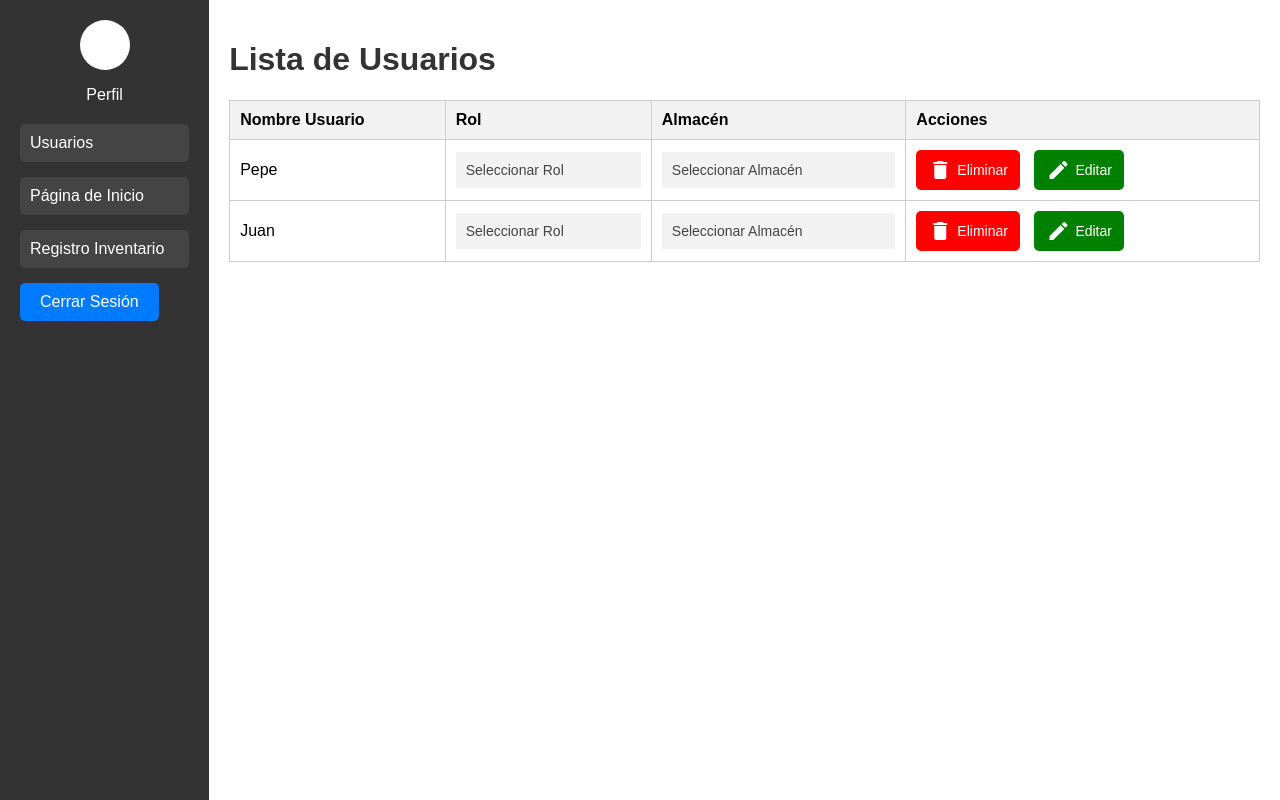
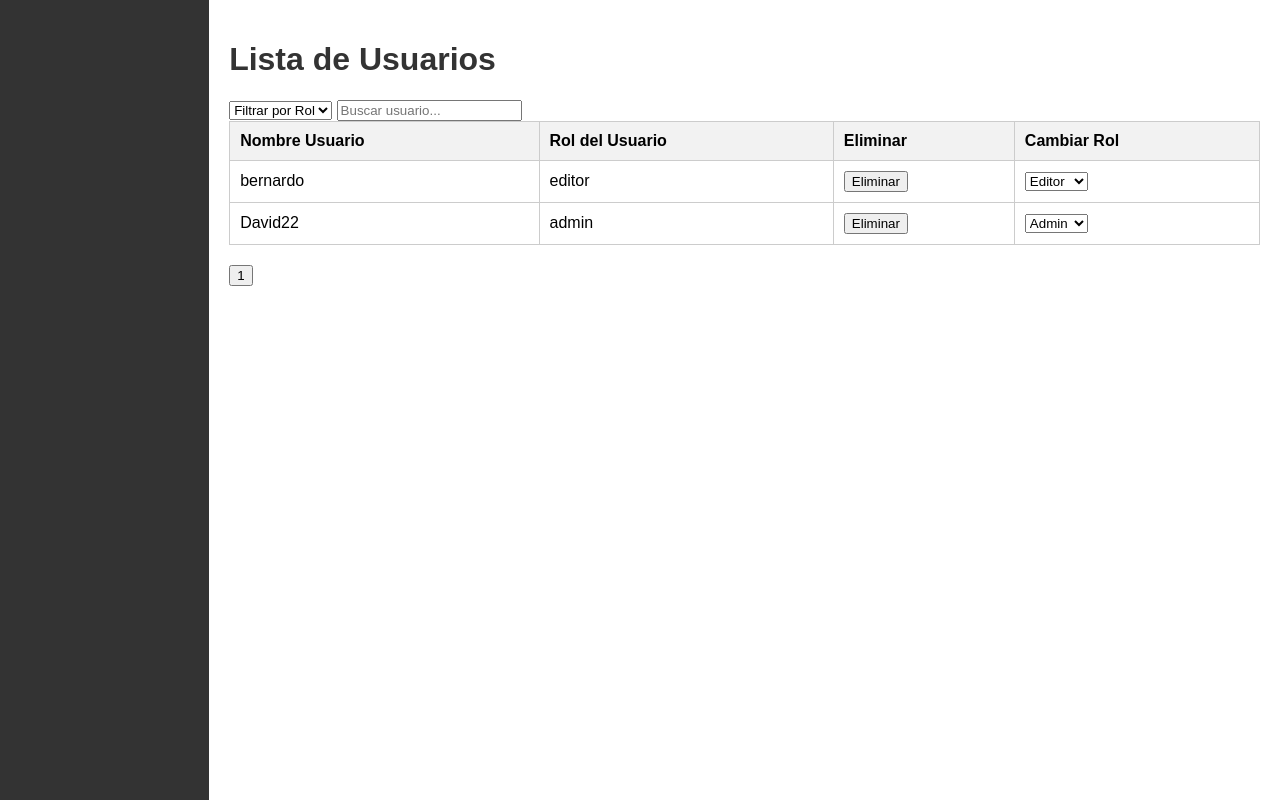
Before and after one commit to Angu017/Save_in, a Django app: page /adminusuarios/ in a window 1280 px wide. Run offline with Django 5.2, Linux system fonts and the light colour scheme; data comes from the database, SQL or seed files in the repository; both versions use the stored data as it was after the commit.

Commit message:
editar rol

```diff
--- a/ventas/pagina/static/css/adminusuarios.css
+++ b/ventas/pagina/static/css/adminusuarios.css
@@ -102,29 +102,28 @@ th {
     margin-right: 5px;
 }
 
-/* Estilos para el acordeón */
+/* Estilo para el acordeón */
 .accordion {
-    background-color: #f2f2f2;
+    background-color: #f1f1f1;
     color: #444;
     cursor: pointer;
     padding: 10px;
     width: 100%;
+    text-align: left;
     border: none;
-    text-align: left;
     outline: none;
-    font-size: 14px;
-    transition: 0.4s;
+    font-size: 15px;
 }
 
-.accordion:hover {
-    background-color: #ddd;
+.accordion.active, .accordion:hover {
+    background-color: #ccc;
 }
 
 .panel {
     padding: 0 18px;
     display: none;
-    background-color: white;
+    background-color: #f9f9f9;
     overflow: hidden;
-    border: 1px solid #ccc;
-    border-radius: 5px;
+    border: solid 1px #ddd;
+    margin-top: 10px;
 }
--- a/ventas/pagina/templates/adminusuarios.html
+++ b/ventas/pagina/templates/adminusuarios.html
@@ -6,99 +6,143 @@
     <meta name="viewport" content="width=device-width, initial-scale=1.0">
     <title>Gestión de Usuarios</title>
     <link rel="stylesheet" href="{% static 'css/adminusuarios.css' %}">
-    <!-- Enlace a Google Icons para los iconos -->
     <link href="https://fonts.googleapis.com/icon?family=Material+Icons" rel="stylesheet">
 </head>
 <body>
     <div class="sidebar">
-        <div class="perfil">
-            <div class="perfil-imagen"></div>
-            <p>Perfil</p>
-        </div>
-        <ul>
-            <li><a href="{% url 'adminusuarios' %}">Usuarios</a></li>
-            <li><a href="{% url 'adminpage' %}">Página de Inicio</a></li>
-            <li><a href="{% url 'vendedor' %}" class="active">Registro Inventario</a></li>
-            <!-- cerrar sesión -->
-            <li>
-                <form action="{% url 'logout' %}" method="post" style="display:inline;">
-                    {% csrf_token %}
-                    <button type="submit" style="padding: 10px 20px; background-color: #007BFF; color: white; border: none; border-radius: 5px; cursor: pointer; font-size: inherit;">
-                        Cerrar Sesión
-                    </button>
-                </form>
-            </li>
-        </ul>
+        <!-- Sidebar content -->
     </div>
 
     <div class="main-content">
         <h1>Lista de Usuarios</h1>
-        <table>
+
+        <div class="filters">
+            <select id="roleFilter" onchange="applyFilter()">
+                <option value="">Filtrar por Rol</option>
+                <option value="admin">Admin</option>
+                <option value="editor">Editor</option>
+                <option value="viewer">Viewer</option>
+            </select>
+
+            <input type="text" id="searchInput" onkeyup="searchUser()" placeholder="Buscar usuario...">
+        </div>
+
+        <table id="userTable">
             <thead>
                 <tr>
                     <th>Nombre Usuario</th>
-                    <th>Rol</th>
-                    <th>Almacén</th>
-                    <th>Acciones</th>
+                    <th>Rol del Usuario</th>
+                    <th>Eliminar</th>
+                    <th>Cambiar Rol</th>
                 </tr>
             </thead>
-            <tbody>
-                <tr>
-                    <td>Pepe</td>
+            <tbody id="userTableBody"></tbody>
+        </table>
+
+        <div id="pagination"></div>
+    </div>
+
+    <script>
+        let currentPage = 1;
+
+        // Función para obtener usuarios
+        function fetchUsers(page = 1) {
+            const role = document.getElementById('roleFilter').value;
+            const url = role ? `/api/usuarios/?page=${page}&role=${role}` : `/api/usuarios/?page=${page}`;
+
+            fetch(url)
+                .then(response => response.json())
+                .then(data => displayUsers(data))
+                .catch(error => console.error('Error fetching users:', error));
+        }
+
+        // Función para mostrar los usuarios en la tabla
+        function displayUsers(data) {
+            const tableBody = document.getElementById('userTableBody');
+            tableBody.innerHTML = '';  // Limpiar la tabla antes de añadir nuevos usuarios
+
+            data.usuarios.forEach(user => {
+                const row = document.createElement('tr');
+                row.innerHTML = `
+                    <td>${user.username}</td>
+                    <td>${user.role}</td>
                     <td>
-                        <button class="accordion">Seleccionar Rol</button>
-                        <div class="panel">
-                            <p>Dueño</p>
-                            <p>Vendedor</p>
-                        </div>
+                        <button onclick="deleteUser('${user.username}')">Eliminar</button>
                     </td>
                     <td>
-                        <button class="accordion">Seleccionar Almacén</button>
-                        <div class="panel">
-                            <p>DonPepe</p>
-                            <p>Almacén Norte</p>
-                            <p>Almacén Sur</p>
-                        </div>
+                        <!-- Dropdown para cambiar el rol -->
+                        <select onchange="changeRole('${user.username}', this.value)">
+                            <option value="admin" ${user.role === 'admin' ? 'selected' : ''}>Admin</option>
+                            <option value="editor" ${user.role === 'editor' ? 'selected' : ''}>Editor</option>
+                            <option value="viewer" ${user.role === 'viewer' ? 'selected' : ''}>Viewer</option>
+                        </select>
                     </td>
-                    <td>
-                        <button class="btn eliminar">
-                            <span class="material-icons">delete</span> Eliminar
-                        </button>
-                        <button class="btn editar">
-                            <span class="material-icons">edit</span> Editar
-                        </button>
-                    </td>
-                </tr>
-                <tr>
-                    <td>Juan</td>
-                    <td>
-                        <button class="accordion">Seleccionar Rol</button>
-                        <div class="panel">
-                            <p>Dueño</p>
-                            <p>Vendedor</p>
-                        </div>
-                    </td>
-                    <td>
-                        <button class="accordion">Seleccionar Almacén</button>
-                        <div class="panel">
-                            <p>DonPepe</p>
-                            <p>Almacén Norte</p>
-                            <p>Almacén Sur</p>
-                        </div>
-                    </td>
-                    <td>
-                        <button class="btn eliminar">
-                            <span class="material-icons">delete</span> Eliminar
-                        </button>
-                        <button class="btn editar">
-                            <span class="material-icons">edit</span> Editar
-                        </button>
-                    </td>
-                </tr>
-            </tbody>
-        </table>
-    </div>
+                `;
+                tableBody.appendChild(row);
+            });
 
-    <script src="script.js"></script>
+            updatePagination(data.total_pages, data.current_page);
+        }
+
+        // Función para cambiar el rol de un usuario
+        function changeRole(username, role) {
+            fetch(`/api/usuarios/${username}/cambiar_rol/`, {
+                method: 'POST',
+                headers: {
+                    'Content-Type': 'application/x-www-form-urlencoded',
+                    'X-CSRFToken': getCookie('csrftoken')
+                },
+                body: `role=${role}`
+            })
+            .then(response => response.json())
+            .then(() => fetchUsers(currentPage))  // Refrescar la lista de usuarios
+            .catch(error => console.error('Error changing role:', error));
+        }
+
+        // Función para eliminar un usuario
+        function deleteUser(username) {
+            fetch(`/api/eliminar_usuario/${username}/`, {
+                method: 'DELETE',
+                headers: {
+                    'X-CSRFToken': getCookie('csrftoken')
+                }
+            })
+            .then(() => fetchUsers(currentPage))  // Refrescar la lista de usuarios
+            .catch(error => console.error('Error deleting user:', error));
+        }
+
+        // Función para actualizar la paginación
+        function updatePagination(totalPages, currentPage) {
+            const pagination = document.getElementById('pagination');
+            pagination.innerHTML = '';  // Limpiar la paginación
+
+            for (let i = 1; i <= totalPages; i++) {
+                const button = document.createElement('button');
+                button.innerText = i;
+                button.onclick = () => fetchUsers(i);  // Ir a la página correspondiente
+                pagination.appendChild(button);
+            }
+        }
+
+        // Función para obtener una cookie (CSRF token)
+        function getCookie(name) {
+            const cookies = document.cookie.split(';');
+            for (let cookie of cookies) {
+                cookie = cookie.trim();
+                if (cookie.startsWith(`${name}=`)) {
+                    return cookie.substring(name.length + 1);
+                }
+            }
+            return '';
+        }
+
+        // Función para aplicar el filtro de rol
+        function applyFilter() {
+            fetchUsers(currentPage);
+        }
+
+        // Iniciar la carga de usuarios al cargar la página
+        fetchUsers(currentPage);
+    </script>
 </body>
 </html>
--- a/ventas/pagina/urls.py
+++ b/ventas/pagina/urls.py
@@ -1,6 +1,6 @@
 from django.contrib import admin
 from django.urls import path
-from .views import index, about, client, log_in, register, adminpage, adminusuarios, inventarioadmin, vendedor, signup, signin, logout_view, crearproducto, editar_producto, historial_modificaciones, api_productos, eliminar_producto, productos_mayor_stock, payment_success, process_payment, paypal_view, modificarperfil, api_productos_fecha_vencimiento, api_productos_mayor_stock, cargar_excel, verPerfil
+from .views import index, about, client, log_in, register, adminpage, adminusuarios, inventarioadmin, vendedor, signup, signin, logout_view, crearproducto, editar_producto, historial_modificaciones, api_productos, eliminar_producto, productos_mayor_stock, payment_success, process_payment, paypal_view, modificarperfil, api_productos_fecha_vencimiento, api_productos_mayor_stock, cargar_excel, verPerfil, obtener_usuarios, eliminar_usuario, cambiar_rol
 
 
 urlpatterns = [
@@ -31,4 +31,8 @@ urlpatterns = [
     path('api/productos_mayor_stock/', api_productos_mayor_stock, name='api_productos_mayor_stock'),
     path("cargar_excel/", cargar_excel, name="cargar_excel"),
     path('verPerfil/', verPerfil, name='verPerfil'),
+    path('api/usuarios/', obtener_usuarios, name='obtener_usuarios'),
+    path('api/eliminar_usuario/<str:username>/', eliminar_usuario, name='eliminar_usuario'),
+    path('api/usuarios/<str:username>/cambiar_rol/', cambiar_rol, name='cambiar_rol'),
+
 ]
--- a/ventas/pagina/views.py
+++ b/ventas/pagina/views.py
@@ -24,11 +24,11 @@ from django.urls import reverse
 
 
 
+############################################################################################################################
 
 
 
-
-
+############################################################################################################################
 
 @login_required
 def ver_perfil(request):
@@ -552,3 +552,75 @@ def verPerfil(request):
         'last_name': profile.last_name if profile else '',
     })
 ################################################################################################
+
+
+################################################################################################################################################################################################
+#Administracion de usuarios
+################################################################################################################################################################################################
+@csrf_exempt
+def eliminar_usuario(request, username):
+    if request.method == 'DELETE':
+        try:
+            usuario = User.objects.get(username=username)
+            usuario.delete()  # Esto eliminará el perfil también gracias a la relación OneToOne
+            return JsonResponse({'status': 'success'}, status=200)
+        except User.DoesNotExist:
+            return JsonResponse({'error': 'Usuario no encontrado'}, status=404)
+    else:
+        return JsonResponse({'error': 'Método no permitido'}, status=405)
+
+@csrf_exempt
+def cambiar_rol(request, username):
+    if request.method == 'POST':
+        nuevo_rol = request.POST.get('role')
+        roles_permitidos = ['admin', 'editor', 'viewer']
+        if nuevo_rol not in roles_permitidos:
+            return JsonResponse({'error': 'Rol inválido'}, status=400)
+
+        try:
+            usuario = User.objects.get(username=username)
+            perfil = usuario.profile
+            perfil.role = nuevo_rol
+            perfil.save()
+            return JsonResponse({'status': 'success'}, status=200)
+        except User.DoesNotExist:
+            return JsonResponse({'error': 'Usuario no encontrado'}, status=404)
+        except Exception as e:
+            return JsonResponse({'error': f'Error inesperado: {str(e)}'}, status=500)
+    else:
+        return JsonResponse({'error': 'Método no permitido'}, status=405)
+
+def obtener_usuarios(request):
+    usuarios = User.objects.all()  # Todos los usuarios por defecto
+
+    # Filtrar por rol si se proporciona
+    role = request.GET.get('role')
+    if role:
+        usuarios = usuarios.filter(profile__role=role)  # Filtrar por rol (ajustar según tu modelo)
+
+    # Filtrar por nombre de usuario si se proporciona
+    search = request.GET.get('search')
+    if search:
+        usuarios = usuarios.filter(username__icontains=search)  # Filtrar por nombre de usuario
+
+    # Paginación
+    paginator = Paginator(usuarios, 5)  # 5 usuarios por página
+    page_number = request.GET.get('page', 1)  # Página actual
+    page_obj = paginator.get_page(page_number)
+
+    # Preparar los datos para la respuesta JSON
+    usuarios_data = []
+    for usuario in page_obj:
+        usuarios_data.append({
+            'username': usuario.username,
+            'role': usuario.profile.role,  # Ajusta según tu estructura de datos
+            'roles': ['admin', 'editor', 'viewer']  # Asume que esos son los roles posibles
+        })
+
+    return JsonResponse({
+        'usuarios': usuarios_data,
+        'total_pages': paginator.num_pages,
+        'current_page': page_number
+    })
+
+################################################################################################################################################################################################
```
Also changed, not shown: ventas/pagina/models.py (+17 -1 lines), ventas/pagina/static/js/adminusuarios.js (+168 -12 lines), ventas/db.sqlite3, ventas/pagina/templates/panelad.html (added).
